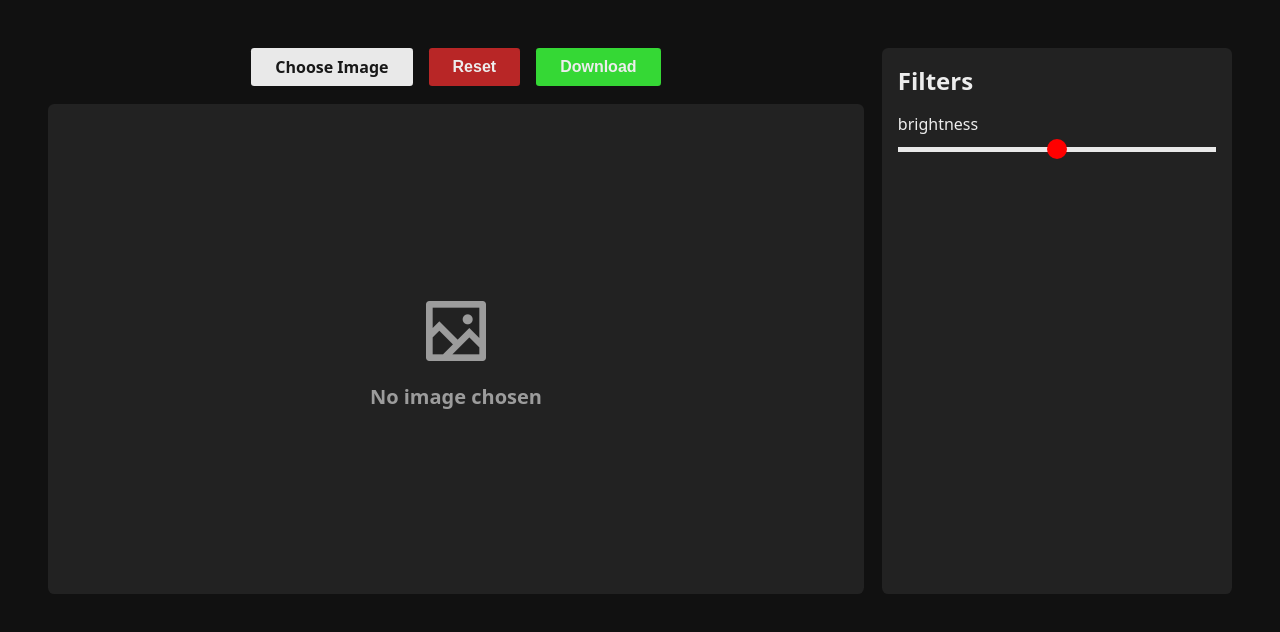
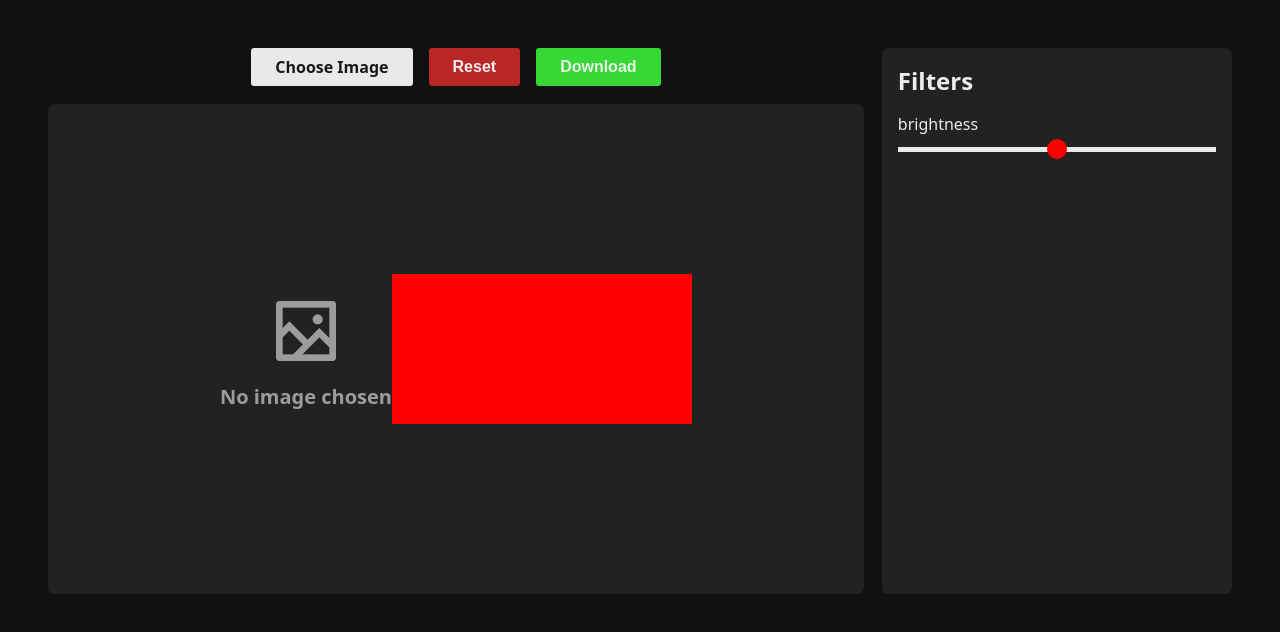
Before and after one commit to sonukumardev124/Image-Editor, a plain HTML site: page index.html in a window 1280 px wide. Drawn offline with nearby package versions, Linux system fonts and the light colour scheme.

Commit message:
add image editor initial setup

```diff
--- a/index.html
+++ b/index.html
@@ -10,6 +10,7 @@
 />
     <link rel="stylesheet" href="style.css">
     <link rel="stylesheet" href="theme.css">
+    <script src="script.js" defer></script>
 </head>
 <body>
     <main>
@@ -24,10 +25,11 @@
                     <button class="btn" id="download-btn">Download</button>
                 </div>
                 <div class="bottom">
-                    <div class="placeholder">
+                     <div class="placeholder">
                         <i class="ri-image-2-line"></i>
                         <p>No image chosen</p>
                     </div>
+                    <canvas id="image-canvas"></canvas>
                 </div>
             </div>
             <div class="right">
--- /dev/null
+++ b/script.js
@@ -0,0 +1,97 @@
+const filters = {
+         brightness: {
+                  value: 100,
+                  min: 0,
+                  max: 200,
+                  unit: "%"
+         },
+         contrast: {
+                  value: 100,
+                  min: 0,
+                  max: 200,
+                  unit: "%"
+         },
+         exposure: {
+                  value: 100,
+                  min: 0,
+                  max: 200,
+                  unit: "%"
+         },
+         saturation: {
+                  value: 0,
+                  min: 0,
+                  max: 200,
+                  unit: "%"
+         },
+         hueRotation: {
+                  value: 0,
+                  min: 0,
+                  max: 360,
+                  unit: "deg"
+         },
+         blur: {
+                  value: 0,
+                  min: 0,
+                  max: 20,
+                  unit: "px"
+         },
+         grayscale: {
+                  value: 0,
+                  min: 0,
+                  max: 100,
+                  unit: "%"
+         },
+         sepia: {
+                  value: 0,
+                  min: 0,
+                  max: 100,
+                  unit: "%"
+         },
+         opacity: {
+                  value: 100,
+                  min: 0,
+                  max: 100,
+                  unit: "%"
+         },
+         invert: {
+                  value: 0,
+                  min: 0,
+                  max: 100,
+                  unit: "%"
+         },
+}
+const imageCanvas = document.querySelector("#image-canvas")
+const imgInput = document.querySelector("#image-input")
+const filtersContainer = document.querySelector(".filter")
+const canvasCtx = imageCanvas.getcontext("2d")
+
+
+function createFilterElement(name, unit = "%", value, min, max) {
+         const div = document.createElement("div")
+         div.classList.add("filter")
+
+         const input = document.createElement("input")
+         input.type = "range"
+         input.min = min
+         input.max = max
+         input.value = value
+         input.id = name
+
+         const p = document.createElement("p")
+         p.innerHTML = name
+
+         div.appendChild(p)
+         div.appendChild(input)
+
+         return div
+}
+Object.keys(filters).forEach(key => {
+         const filterElement = createFilterElement(key, filters[key].unit, filters[key].value, filters[key].min, filters[key].max)
+         filtersContainer.appendChild(filterElement)
+})
+
+imgInput.addEventListener("change",(event)=>{
+         const file = event.target.files[0]
+         const img = new Image()
+         img.src = URL.createObjectURL(file)
+})
--- a/style.css
+++ b/style.css
@@ -140,3 +140,6 @@ main section .right .filter input::-webkit-slider-thumb {
     cursor: pointer;
     margin-top: -8px;
 }
+#image-canvas{
+    background-color: red;
+}
```
